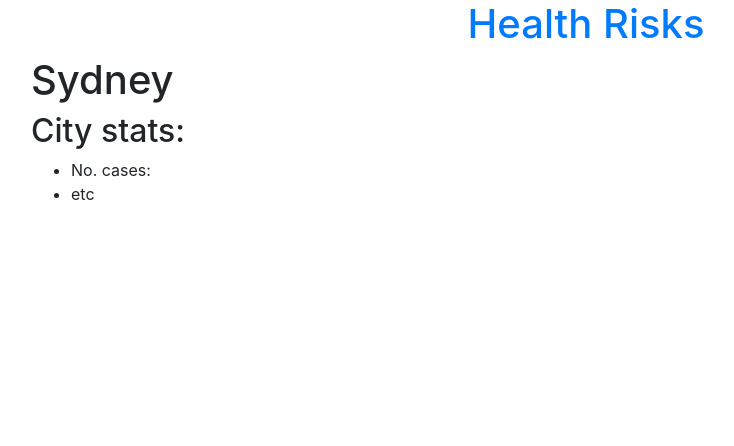
After one commit to jnlindsay/unsw-csesoc-deloitte-hackathon-2020, a Python web app: template application/templates/city_sydney.html in a window 1280 px wide. The commit adds this page. Shown: the top 446 px of the page, without its empty margins (54-788 px from the left). Run offline with Jinja, Linux system fonts and the light colour scheme; the template is opened without the code that fills it, so the values that code supplies are empty; some libraries are stand-ins or nearby versions.

Commit message:
added cities

```diff
--- a/application/templates/base.html
+++ b/application/templates/base.html
@@ -19,7 +19,6 @@
     </div>
 </body>
 
-
 <footer style="text-align: center">
     <br><br><br><br><br><br><br><br><br><br><br><br>
     <p>Made by team The Loiterers</p>
--- /dev/null
+++ b/application/templates/city_sydney.html
@@ -0,0 +1,17 @@
+{% extends 'base.html' %}
+
+{% block head %}
+<title>Sydney</title>
+{% endblock %}
+
+{% block body %}
+<h1>Sydney</h1>
+<h2>City stats:</h2>
+<ul>
+    <li>No. cases:</li>
+    <li>etc</li>
+</ul>
+{% endblock %}
+
+{% block footer %}
+{% endblock %}
--- a/application/templates/country_australia.html
+++ b/application/templates/country_australia.html
@@ -17,7 +17,7 @@
       Select city
     </button>
     <div class="dropdown-menu" aria-labelledby="dropdownMenuButton">
-        <a class="dropdown-item" href="#">Sydney</a>
+        <a class="dropdown-item" href="/city/sydney">Sydney</a>
         <a class="dropdown-item" href="#">Melbourne</a>
     </div>
 </div>
--- a/application/templates/country_brazil.html
+++ b/application/templates/country_brazil.html
@@ -17,7 +17,7 @@
       Select city
     </button>
     <div class="dropdown-menu" aria-labelledby="dropdownMenuButton">
-        <a class="dropdown-item" href="#">São Paulo</a>
+        <a class="dropdown-item" href="/city/sao-paulo">São Paulo</a>
         <a class="dropdown-item" href="#">Rio de Janeiro</a>
     </div>
 </div>
--- a/run.py
+++ b/run.py
@@ -1,4 +1,3 @@
-
 
 from application import app
 '''
```
Also changed, not shown: application/routes.py (+8 -0 lines), application/templates/city_sao-paulo.html (added, +17 -0 lines).
